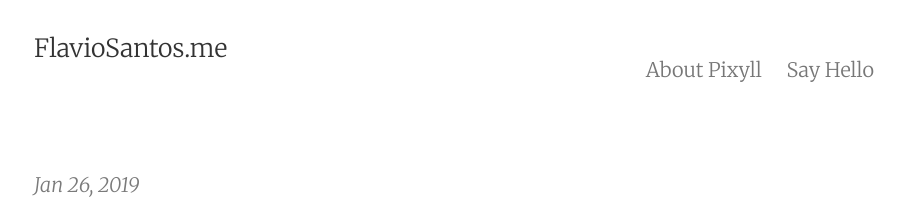
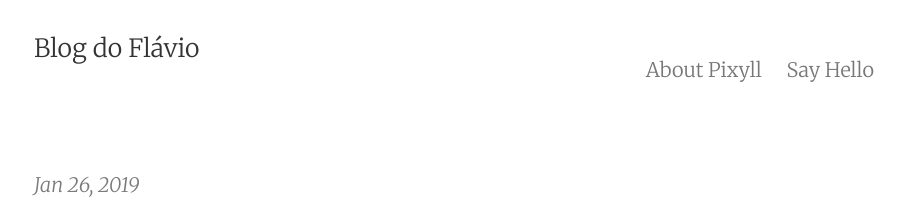
Before and after one commit to flaviosans/flaviosans.github.io, a Jekyll site: the page built from index.html, in a window 1280 px wide. Shown: the top 218 px of the page, without its empty margins (186-1091 px from the left). Built offline with Jekyll 4.4.1, drawn with Linux system fonts in a browser that asks for light colours; the list of posts is cut into pages by our own code.

Commit message:
Altera título

```diff
--- a/_config.yml
+++ b/_config.yml
@@ -1,5 +1,5 @@
 # Site settings
-title:       FlavioSantos.me
+title:       Blog do Flávio
 email:       flaviosantos.dev@gmail.com
 author:      Flávio Santos
 description: "Aqui é onde reparto meus códigos, experiências e vivências na programação. seja bem vindo!"
```
